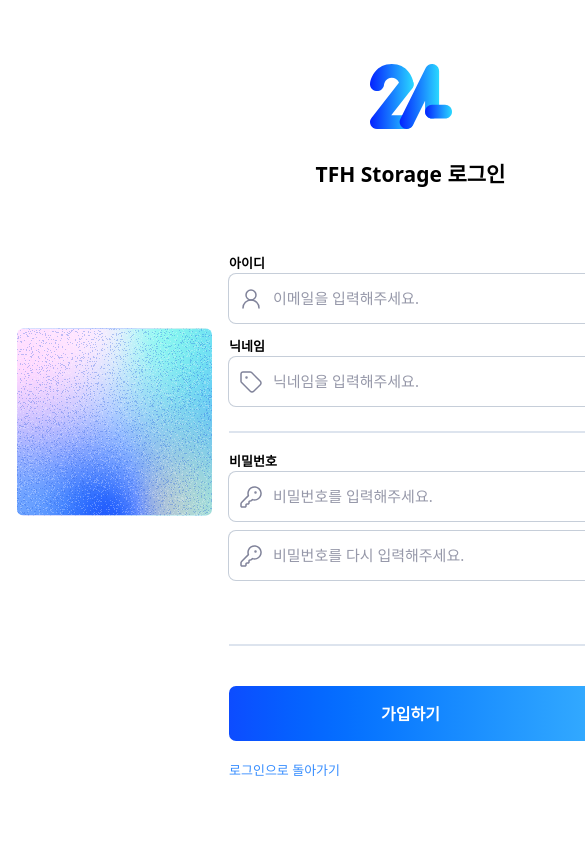
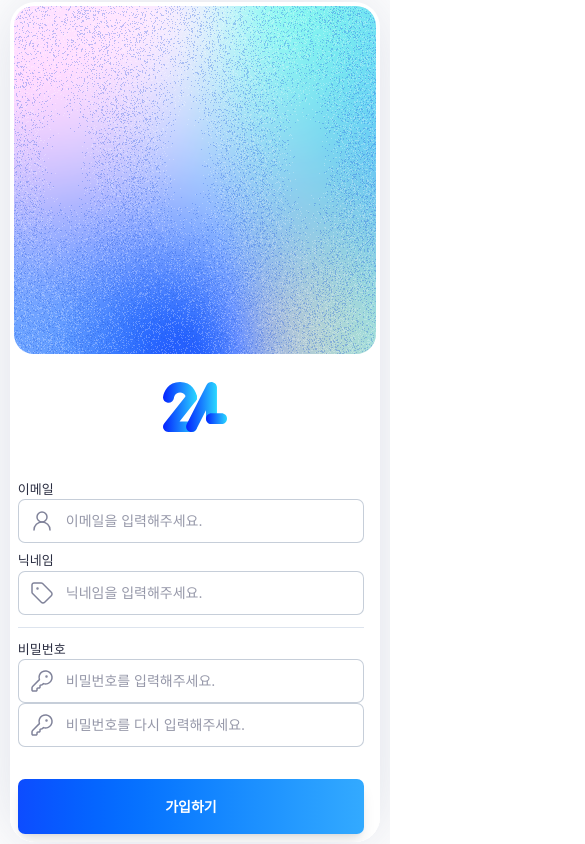
Before and after one commit to jaehoya/twenty-four-hour, a React (Vite) app: page /signup in a window 390 px wide. Shown: the whole page, 585 px wide, since content can reach past the window. Built offline with nearby package versions, Linux system fonts and the light colour scheme.

Commit message:
feat: 반응형 레이아웃 및 스크롤 컨테이너 구현

```diff
--- a/src/App.jsx
+++ b/src/App.jsx
@@ -1,5 +1,6 @@
 import { BrowserRouter as Router, Routes, Route } from "react-router-dom";
 import SignupPage from './signup/pages/SignupPage';
+import SignupForm from "./signup/components/SignupForm";
 function App() {
   return (
     <Router>
--- a/src/index.css
+++ b/src/index.css
@@ -1,4 +1,10 @@
 @import "tailwindcss";
+@import url('https://fonts.googleapis.com/css2?family=Inter:wght@100;200;300;400;500;600;700;800;900&display=swap');
 @tailwind base;
 @tailwind components;
 @tailwind utilities;
+@layer base {
+    html {
+        font-family: 'Inter', -apple-system, BlinkMacSystemFont, 'Segoe UI', 'Roboto', 'Oxygen', 'Ubuntu', 'Cantarell', 'Fira Sans', 'Droid Sans', 'Helvetica Neue', sans-serif;
+    }
+}
--- /dev/null
+++ b/src/signup/components/InputField.jsx
@@ -0,0 +1,50 @@
+import React from "react";
+
+function InputField({
+    id,
+    type = "text",
+    value,
+    onChange,
+    placeholder,
+    icon,
+    error = false,
+    className = "",
+    inputProps = {},
+    }) {
+    return (
+        <div className={`w-full max-w-[363px] md:mb-3 ${className}`}>
+            <div
+                className={`flex flex-row items-center rounded-[7px]
+                            max-h-[44px] md:max-h-[49px]
+                            ring-inset ring-1
+                    ${
+                    error
+                        ? "ring-2 ring-[#F46464]"
+                        : "ring-[#C6CED9] focus-within:ring-2 focus-within:ring-[#3888FF]"
+                    }`}
+        >
+        {icon && (
+            <img
+                src={icon}
+                className="h-[40%] md:h-[49%] ml-3 md:ml-[5%]"
+                alt=""
+                aria-hidden="true"
+            />
+        )}
+
+        <input
+            id={id}
+            type={type}
+            value={value}
+            onChange={onChange}
+            placeholder={placeholder}
+            className="flex-1 min-w-0 placeholder-[#9698A9] text-sm md:text-[0.9375rem] outline-none border-none p-3 md:p-[5%]"
+            aria-invalid={error || undefined}
+            {...inputProps}
+        />
+        </div>
+    </div>
+    );
+}
+
+export default InputField;
--- a/src/signup/components/SignupForm.jsx
+++ b/src/signup/components/SignupForm.jsx
@@ -3,6 +3,7 @@ import EmailIcon from "../../assets/signup/email_icon.svg";
 import KeyIcon from "../../assets/signup/key_icon.svg";
 import NameIcon from "../../assets/signup/nickname_icon.svg";
 import { useNavigate } from "react-router-dom";
+import InputField from "./InputField";
 
 function SignupForm() {
     const [email, setEmail] = useState("");
@@ -37,7 +38,7 @@ function SignupForm() {
             const response = await fetch("/api/users/signup", {
                 method: "POST",
                 headers: { "Content-Type": "application/json" },
-                body: JSON.stringify({ id, username, password }),
+                body: JSON.stringify({ email, username, password }),
                 signal: controller.signal,
             });
 
@@ -78,89 +79,59 @@ function SignupForm() {
     }
 
     return (
-        <div className="flex justify-center">
-        <form className="flex flex-col" onSubmit={handleSubmit}>
-            <div className="border-b-[2px] border-[#DDE4EE] pb-[15px]">
-                <label className="text-[13px] font-semibold">아이디</label>
-                <div className={`flex flex-row items-center rounded-[7px] mb-[10px]
-                                w-[363px] h-[49px]
-                                ring-1 ring-[#C6CED9]
-                                focus-within:ring-2 focus-within:ring-[#3888FF]`}>
-                    <img src={EmailIcon} className="w-[24px] h-[24px] mr-[10px] ml-[10px]" />
-                    <input
-                        type="text"
+        <form className="flex flex-col mx-auto relative" onSubmit={handleSubmit} id="signupForm">
+            <div>
+                <label htmlFor="email" className="text-[0.8125rem] font-medium block text-[#2A2D41]">이메일</label>
+                <InputField
+                    id="email"
+                    type="email"
                     value={email}
                     onChange={(e) => setEmail(e.target.value)}
                     placeholder="이메일을 입력해주세요."
-                        className="flex-1 min-w-0 placeholder-[#9698A9] text-[15px] outline-none border-none"
+                    icon={EmailIcon}
+                    inputProps={{ autoComplete: "email" }}
                 />
-                </div>
-                <label className="text-[13px] font-semibold">닉네임</label>
-                <div className={`flex flex-row items-center rounded-[7px] mb-[10px]
-                                w-[363px] h-[49px]
-                                ring-1 ring-[#C6CED9]
-                                focus-within:ring-2 focus-within:ring-[#3888FF]`}>
-                    <img src={NameIcon} className="w-[24px] h-[24px] mr-[10px] ml-[10px]" />
-                    <input
+
+                <label htmlFor="username" className="text-[0.8125rem] font-medium block text-[#2A2D41] mt-2 md:mt-[2%]">닉네임</label>
+                <InputField
+                    id="username"
                     type="text"
                     value={username}
                     onChange={(e) => setUsername(e.target.value)}
                     placeholder="닉네임을 입력해주세요."
-                        className="flex-1 min-w-0 placeholder-[#9698A9] text-[15px] outline-none border-none"
+                    icon={NameIcon}
+                    inputProps={{ autoComplete: "username" }}
                 />
-                </div>
-            </div>
-            <div className="border-b-[2px] border-[#DDE4EE] pb-[40px] mt-[15px]">
-                <label className="text-[13px] font-semibold">비밀번호</label>
-                <div className={`flex flex-row items-center rounded-[7px] mb-[10px]
-                                w-[363px] h-[49px]
-                                ring-1 ring-[#C6CED9]
-                                focus-within:ring-2 focus-within:ring-[#3888FF]`}>
-                    <img src={KeyIcon} className="w-[24px] h-[24px] mr-[10px] ml-[10px]" />
-                    <input
+
+                <div className="h-px w-full max-w-[363px] bg-[#DDE4EE] my-3 md:my-5" />
+
+                <label htmlFor="password" className="text-[0.8125rem] font-medium block text-[#2A2D41]">비밀번호</label>
+                <InputField
+                    id="password"
                     type="password"
                     value={password}
                     onChange={(e) => setPassword(e.target.value)}
                     placeholder="비밀번호를 입력해주세요."
-                        className="flex-1 min-w-0 placeholder-[#9698A9] text-[15px] outline-none border-none"
+                    icon={KeyIcon}
+                    inputProps={{ autoComplete: "new-password" }}
                 />
-                </div>
-                <div
-                    className={`flex flex-row items-center rounded-[7px]
-                                w-[363px] h-[49px] ring-1
-                                ${passwordError ? "ring-2 ring-[#F46464]" : "ring-[#C6CED9] focus-within:ring-2 focus-within:ring-[#3888FF]"}`}
-                >
-                    <img src={KeyIcon} className="w-[24px] h-[24px] mr-[10px] ml-[10px]" />
-                    <input
+
+                <InputField
+                    id="passwordCheck"
                     type="password"
                     value={passwordCheck}
                     onChange={(e) => setPasswordCheck(e.target.value)}
                     placeholder="비밀번호를 다시 입력해주세요."
-                        className="flex-1 min-w-0 placeholder-[#9698A9] text-[15px] outline-none border-none"
+                    icon={KeyIcon}
+                    error={passwordError}
+                    inputProps={{ autoComplete: "new-password" }}
                 />
+                {formError
+                    && <span className="text-[#F46464] text-[11px] mt-1">{formError}</span>
+                }
+
             </div>
-                {formError
-                    ? <span className="text-[#F46464] text-[11px] mt-1">{formError}</span>
-                    : <span className="text-[11px] mt-1 invisible">placeholder</span>
-                }
-            </div>
-
-            <button
-                type="submit"
-                className={`w-[363px] h-[55px] rounded-[7px] text-[16px] text-white mt-[40px] mb-[20px] font-semibold
-                            bg-gradient-to-r from-[#0D4CFF] to-[#33AAFF]`}
-            >
-            가입하기
-            </button>
-            <button
-                type="button"
-                onClick={() => navigate("/login")}
-                className="text-[#368DFF] text-[13px] p-0 text-left"
-            >
-            로그인으로 돌아가기
-            </button>
         </form>
-        </div>
     )
 }
 
--- a/src/signup/pages/SignupPage.jsx
+++ b/src/signup/pages/SignupPage.jsx
@@ -2,18 +2,66 @@ import React from "react";
 import SignupForm from "../components/SignupForm";
 import Bg from "../../assets/signup/background_gradient.svg";
 import LogoUrl from "../../assets/signup/24_logo.svg";
+import ScrollThumb from "../../assets/signup/scrollbar.svg";
 
 function SignupPage() {
     return (
-        <div className="flex flex-row w-full min-h-screen">
-        <img src={Bg} className="m-[17px] h-auto max-h-screen w-[50%]"/>
-        <div className="flex flex-col justify-center items-center w-full min-h-screen">
-            <img src={LogoUrl} className="w-[82px] h-[65px] mb-[30px]" />
-            <span className="text-[21px] font-semibold mb-[60px]">TFH Storage 로그인</span>
-            <SignupForm />
+    <main className="min-h-screen grid w-[95svw] md:w-[60svw] h-[90svh] md:h-[60svh] max-w-[1158px] place-items-center mx-auto">
+        <div className="flex flex-col md:flex-row shadow-[0_0_70px_0_rgba(73,91,134,0.2)] rounded-[25px] overflow-hidden w-full">
+            <div className="md:basis-0 md:grow-[5.5] md:h-[60vh] flex items-center justify-center p-1 md:p-2">
+                <div className="w-full h-full rounded-[20px] overflow-hidden">
+                    <img src={Bg} className="w-full h-full object-cover" alt=""/>
+                </div>
+            </div>
+            <section className="md:flex-[4_1_0%] min-w-0 grid grid-rows-[auto_minmax(0,1fr)_auto] md:h-[60vh] w-full bg-white">
+
+                <div className="px-4 md:px-6 pt-6 md:pt-[4vw] pb-12 flex justify-center">
+                    <img src={LogoUrl} className="h-auto max-h-[50px] md:max-h-[65px]" alt="logo" />
+                </div>
+
+                <div className="min-h-0 px-2 sm:px-4 md:px-6 flex justify-center">
+                    <div
+                        className={`
+                            w-full max-w-[363px] min-w-0
+                            h-auto
+                            max-h-[clamp(300px,50svh,500px)] md:max-h-[clamp(300px,50vh,500px)]
+                            overflow-y-auto
+                            pr-2 md:pr-3
+                            [overscroll-behavior-y:contain]
+                            [scrollbar-gutter:stable-both]
+                            [scrollbar-width:thin] [scrollbar-color:#F0F0F0_transparent]
+                            [&::-webkit-scrollbar]:w-[6px]
+                            [&::-webkit-scrollbar-track]:bg-transparent
+                            [&::-webkit-scrollbar-thumb]:[background-image:var(--sb-thumb)]
+                            [&::-webkit-scrollbar-thumb]:bg-no-repeat
+                            [&::-webkit-scrollbar-thumb]:bg-center
+                            [&::-webkit-scrollbar-thumb]:[background-size:100%_100%]
+                            [&::-webkit-scrollbar-thumb]:rounded-full
+                        `}
+                        style={{ "--sb-thumb": `url(${ScrollThumb})` }}
+                    >
+                        <SignupForm />
+                    </div>
+                </div>
+
+                <div className="bg-white flex justify-center p-2 sm:p-4 md:pb-20 relative z-10 pt-8 md:pt-4">
+                    <div className="w-full max-w-[363px] min-w-0 pr-2 md:pr-3">
+                        <button
+                            type="submit"
+                            form="signupForm"
+                            className="block w-full h-[55px] mx-auto rounded-[7px]
+                                        text-white text-sm md:text-base font-semibold
+                                        bg-gradient-to-r from-[#0D4CFF] to-[#33AAFF]
+                                        shadow-lg"
+                        >
+                        가입하기
+                        </button>
+                    </div>
+                </div>
+            </section>
         </div>
-        </div>
-    )
+    </main>
+    );
 }
 
 export default SignupPage;
```
Also changed, not shown: tailwind.config.js (+8 -2 lines), src/assets/signup/scrollbar.svg (added). Lines whose indentation alone changed are shown as unchanged.
